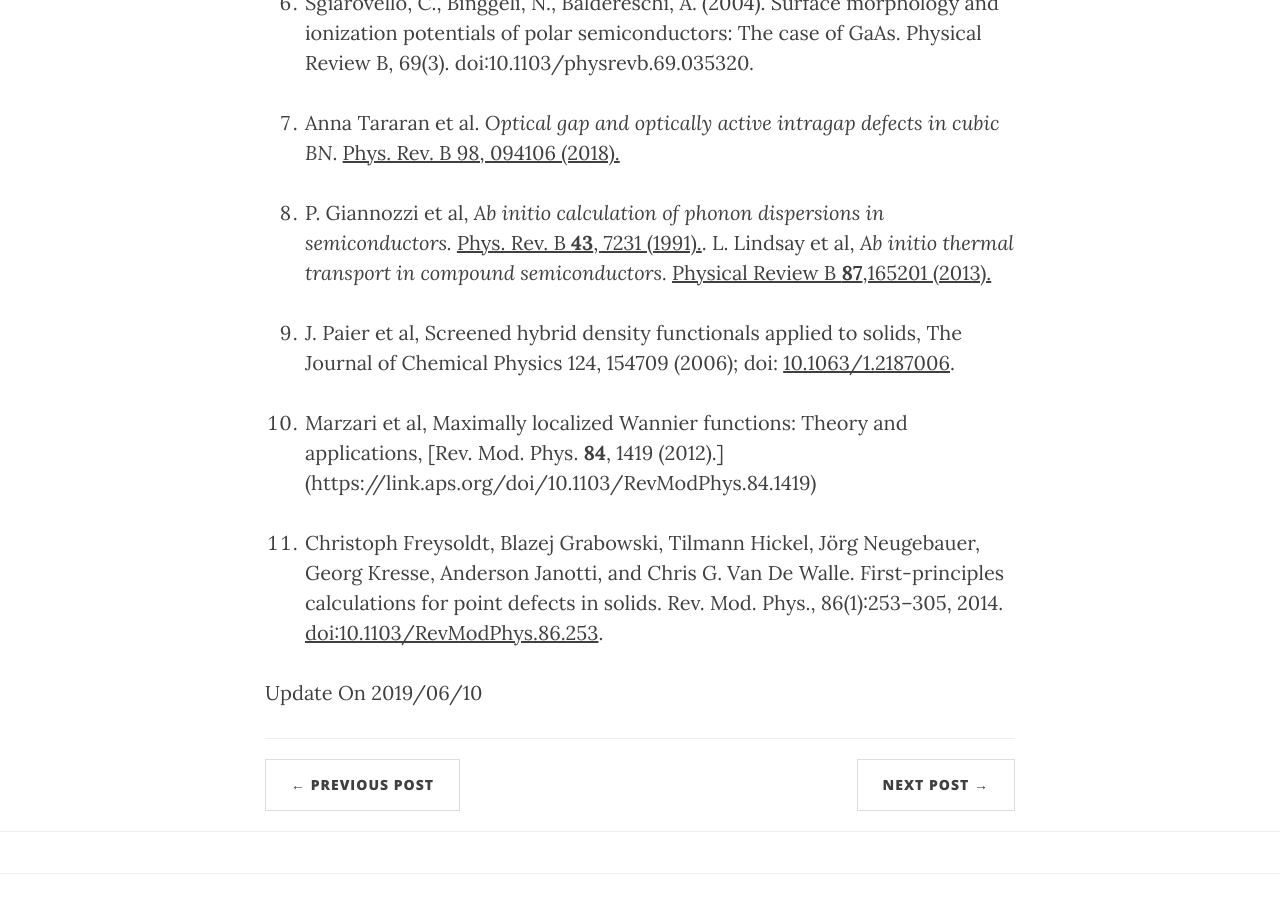
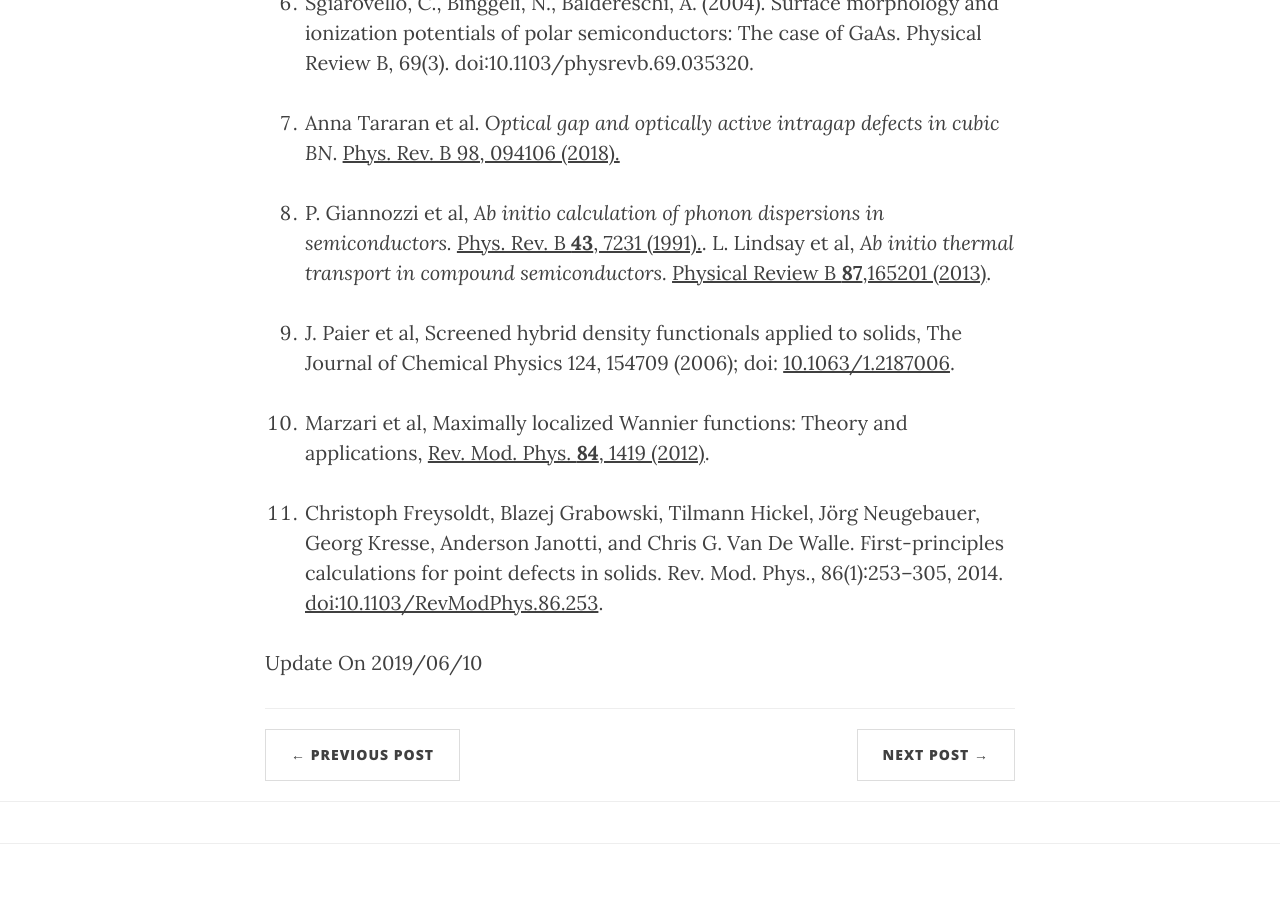
Before and after one commit to yyyu200/DFTbook, a Jekyll site: the page built from _posts/2019-04-01-HandsOn.md, in a window 1280 px wide and 900 px high, scrolled down 32484 px. Built offline with Jekyll 4.4.1, drawn with Linux system fonts in a browser that asks for light colours; nearby versions of some CDN libraries; formulas are drawn with MathJax 3; comment, search, counter and statistics services are not loaded.

Commit message:
modify at20190618-10:42:31-aliyun

```diff
--- a/_posts/2019-04-01-HandsOn.md
+++ b/_posts/2019-04-01-HandsOn.md
@@ -1152,11 +1152,11 @@ $E^f[X^q] = E_{tot}[X^q]-E_{tot}[bulk]-\sum_i n_i \mu_i + q \left(E_{VBM} + \mu_
 
 7. Anna Tararan et al. *Optical gap and optically active intragap defects in cubic BN*. [Phys. Rev. B 98, 094106 (2018).](http://dx.doi.org/10.1103/PhysRevB.98.094106)
 
-8. P. Giannozzi et al, *Ab initio calculation of phonon dispersions in semiconductors.* [Phys. Rev. B **43**, 7231 (1991).](http://dx.doi.org/10.1103/PhysRevB.43.7231). L. Lindsay et al, *Ab initio thermal transport in compound semiconductors.* [Physical Review B **87**,165201 (2013).](http://dx.doi.org/10.1103/PhysRevB.87.165201)
+8. P. Giannozzi et al, *Ab initio calculation of phonon dispersions in semiconductors.* [Phys. Rev. B **43**, 7231 (1991).](http://dx.doi.org/10.1103/PhysRevB.43.7231). L. Lindsay et al, *Ab initio thermal transport in compound semiconductors.* [Physical Review B **87**,165201 (2013)](http://dx.doi.org/10.1103/PhysRevB.87.165201).
 
 9. J. Paier et al, Screened hybrid density functionals applied to solids, The Journal of Chemical Physics 124, 154709 (2006); doi: [10.1063/1.2187006](http://dx.doi.org/10.1063/1.2187006).
 
-10. Marzari et al, Maximally localized Wannier functions: Theory and applications, [Rev. Mod. Phys. **84**, 1419 (2012).] (https://link.aps.org/doi/10.1103/RevModPhys.84.1419)
+10. Marzari et al, Maximally localized Wannier functions: Theory and applications, [Rev. Mod. Phys. **84**, 1419 (2012)](https://link.aps.org/doi/10.1103/RevModPhys.84.1419).
 
 11. Christoph Freysoldt, Blazej Grabowski, Tilmann Hickel, Jörg Neugebauer, Georg Kresse, Anderson Janotti, and Chris G. Van De Walle. First-principles calculations for point defects in solids. Rev. Mod. Phys., 86(1):253–305, 2014. [doi:10.1103/RevModPhys.86.253](http://dx.doi.org/10.1103/RevModPhys.86.253).
 
```
